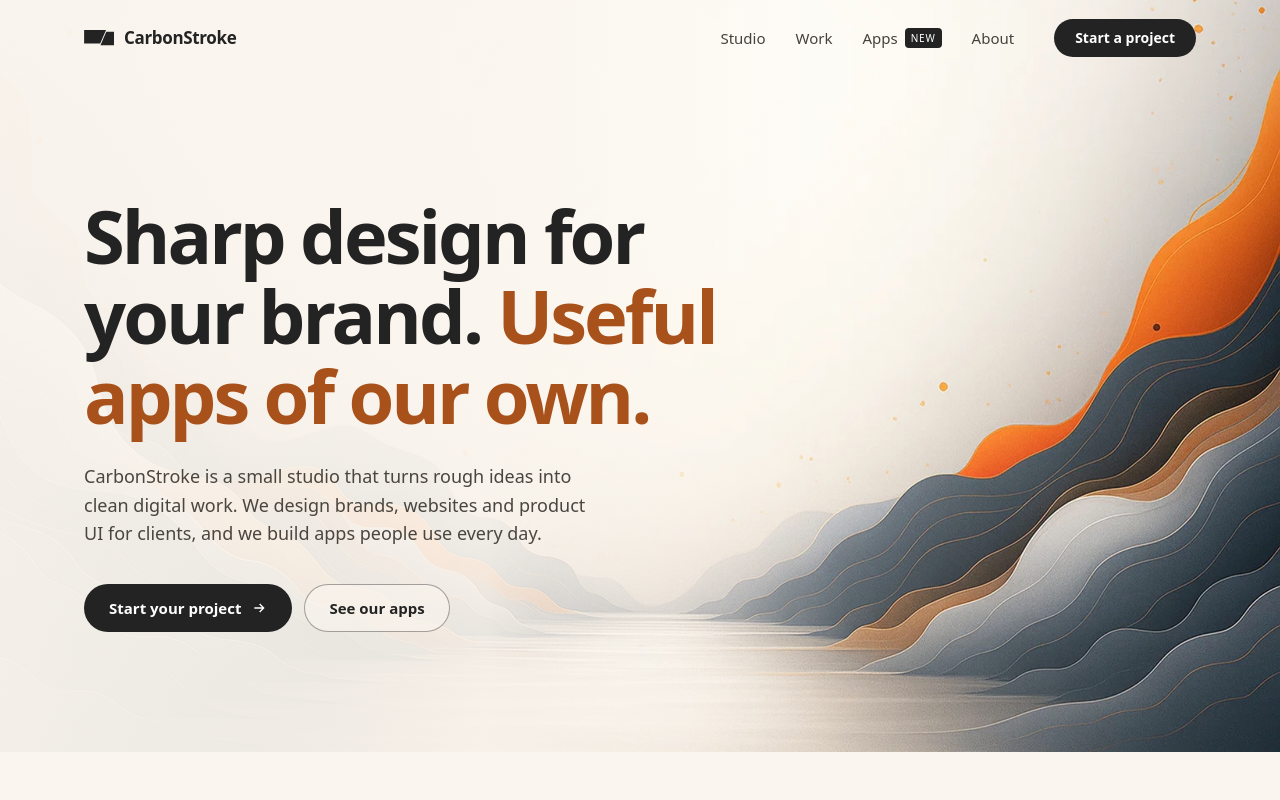
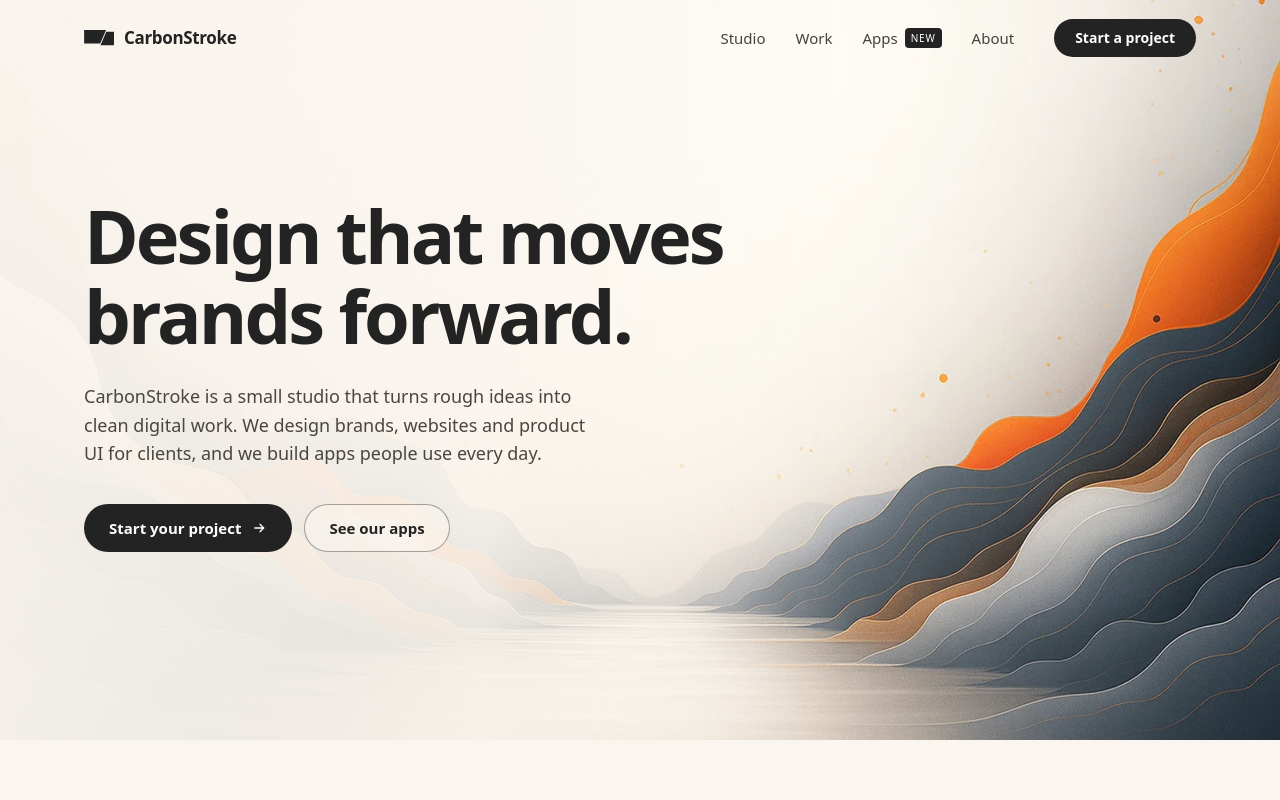
Before and after one commit to kumudithaperera/carbonstroke-website, a plain HTML site: page index.html in a window 1280 px wide. Shown: the top 800 px of the page. Drawn offline with Linux system fonts and the light colour scheme.

Commit message:
feat: simplify the landing page hero headline

```diff
--- a/index.html
+++ b/index.html
@@ -72,7 +72,7 @@
     <div class="scrim"></div>
     <div class="wrap">
       <div class="hero-in">
-        <h1>Sharp design for your brand. <em>Useful apps of our own.</em></h1>
+        <h1>Design that moves brands forward.</h1>
         <p class="lead">CarbonStroke is a small studio that turns rough ideas into clean digital work. We design brands, websites and product UI for clients, and we build apps people use every day.</p>
         <div class="acts">
           <a class="btn btn-dark" href="#contact">Start your project <svg class="arr" viewBox="0 0 24 24" fill="none" stroke="currentColor" stroke-width="2" aria-hidden="true"><path d="M5 12h14M13 6l6 6-6 6"/></svg></a>
```
